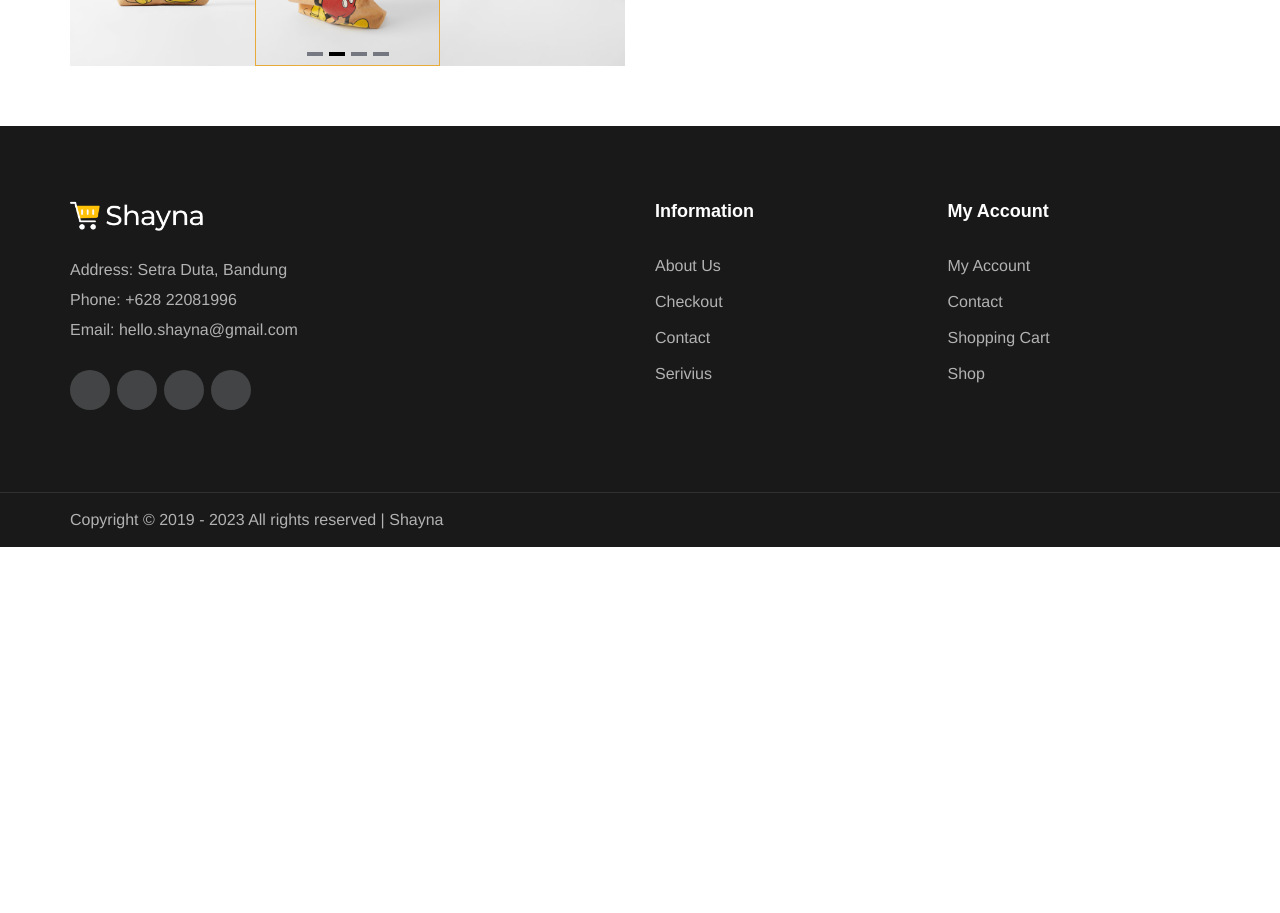
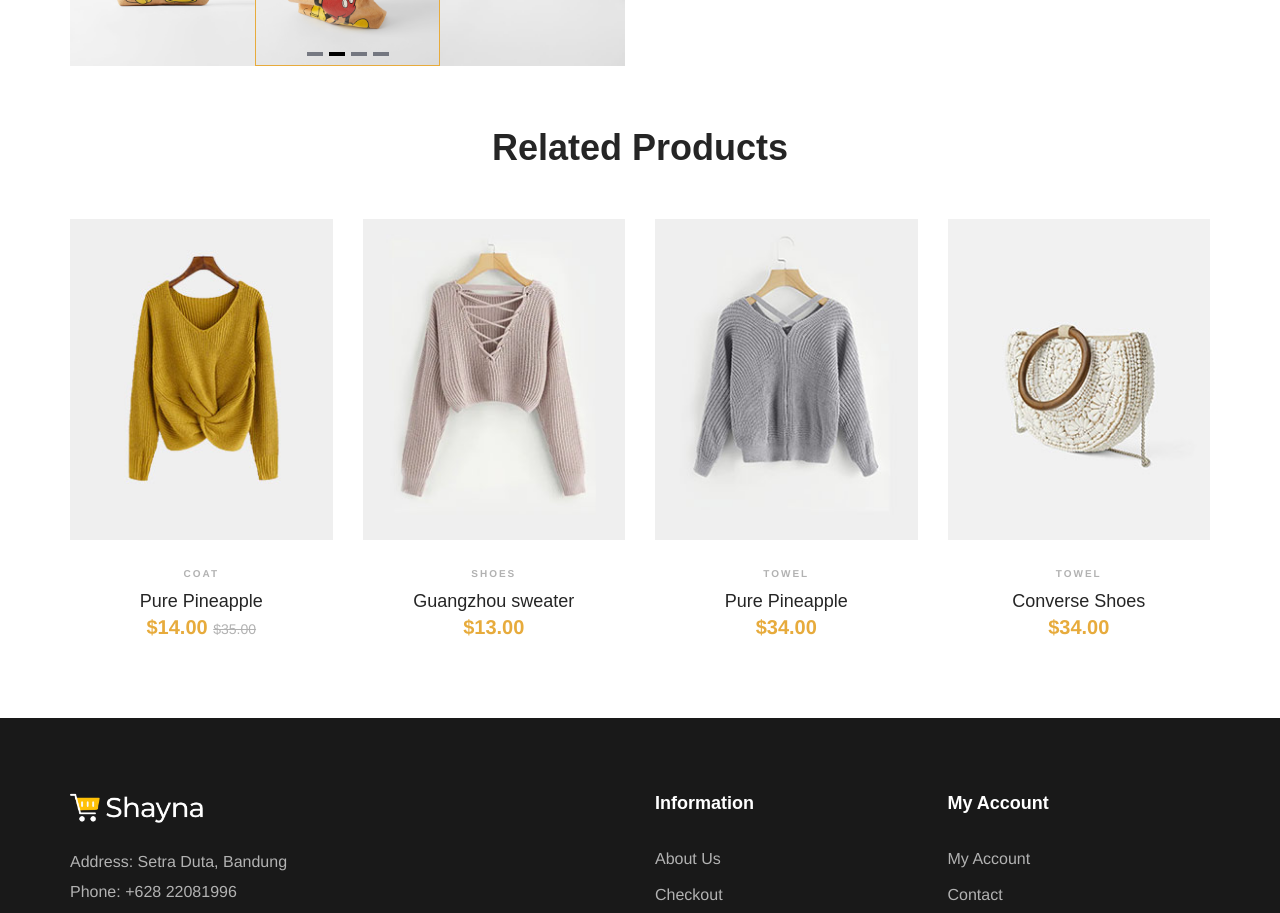
Before and after one commit to fairusatoir/web-store-fe, a Vue app: page /product in a window 1280 px wide. Shown: the part 1200-2113 px from the top of the page. Before the commit the page ends 1747 px from the top, so only its background shows below. Built offline with nearby package versions, Linux system fonts and the light colour scheme; some icons are missing; a web font is replaced by a local one.

Commit message:
add: product related component

```diff
--- a/src/components/ProductBanner.vue
+++ b/src/components/ProductBanner.vue
@@ -1,4 +1,5 @@
 <template>
+  <!-- product Section Begin -->
   <section class="women-banner spad">
     <div class="container-fluid">
       <div class="row">
@@ -24,14 +25,18 @@
                     <li class="w-icon active">
                       <a href="#"><i class="icon_bag_alt"></i></a>
                     </li>
-                    <li class="quick-view"><a href="#">+ Quick View</a></li>
+                    <li class="quick-view">
+                      <router-link to="/product"> + Quick View </router-link>
+                    </li>
                   </ul>
                 </div>
                 <div class="pi-text">
                   <div class="catagory-name">Shoes</div>
-                  <a href="#">
-                    <h5>Guangzhou sweater</h5>
-                  </a>
+                  <router-link to="/product">
+                    <a href="#">
+                      <h5>Guangzhou sweater</h5>
+                    </a>
+                  </router-link>
                   <div class="product-price">$13.00</div>
                 </div>
               </div>
@@ -46,6 +51,7 @@
       </div>
     </div>
   </section>
+  <!-- product Section End -->
 </template>
 
 <script>
--- /dev/null
+++ b/src/components/ProductRelated.vue
@@ -0,0 +1,116 @@
+<template>
+  <!-- Related Products Section End -->
+  <div class="related-products spad">
+    <div class="container">
+      <div class="row">
+        <div class="col-lg-12">
+          <div class="section-title">
+            <h2>Related Products</h2>
+          </div>
+        </div>
+      </div>
+      <div class="row">
+        <div class="col-lg-3 col-sm-6">
+          <div class="product-item">
+            <div class="pi-pic">
+              <img src="img/products/women-1.jpg" alt="" />
+              <ul>
+                <li class="w-icon active">
+                  <a href="#"><i class="icon_bag_alt"></i></a>
+                </li>
+                <li class="quick-view">
+                  <router-link to="/product"> + Quick View </router-link>
+                </li>
+              </ul>
+            </div>
+            <div class="pi-text">
+              <div class="catagory-name">Coat</div>
+              <a href="#">
+                <h5>Pure Pineapple</h5>
+              </a>
+              <div class="product-price">
+                $14.00
+                <span>$35.00</span>
+              </div>
+            </div>
+          </div>
+        </div>
+        <div class="col-lg-3 col-sm-6">
+          <div class="product-item">
+            <div class="pi-pic">
+              <img src="img/products/women-2.jpg" alt="" />
+              <ul>
+                <li class="w-icon active">
+                  <a href="#"><i class="icon_bag_alt"></i></a>
+                </li>
+                <li class="quick-view">
+                  <router-link to="/product"> + Quick View </router-link>
+                </li>
+              </ul>
+            </div>
+            <div class="pi-text">
+              <div class="catagory-name">Shoes</div>
+              <a href="#">
+                <h5>Guangzhou sweater</h5>
+              </a>
+              <div class="product-price">$13.00</div>
+            </div>
+          </div>
+        </div>
+        <div class="col-lg-3 col-sm-6">
+          <div class="product-item">
+            <div class="pi-pic">
+              <img src="img/products/women-3.jpg" alt="" />
+              <ul>
+                <li class="w-icon active">
+                  <a href="#"><i class="icon_bag_alt"></i></a>
+                </li>
+                <li class="quick-view">
+                  <router-link to="/product"> + Quick View </router-link>
+                </li>
+              </ul>
+            </div>
+            <div class="pi-text">
+              <div class="catagory-name">Towel</div>
+              <a href="#">
+                <h5>Pure Pineapple</h5>
+              </a>
+              <div class="product-price">$34.00</div>
+            </div>
+          </div>
+        </div>
+        <div class="col-lg-3 col-sm-6">
+          <div class="product-item">
+            <div class="pi-pic">
+              <img src="img/products/women-4.jpg" alt="" />
+              <ul>
+                <li class="w-icon active">
+                  <a href="#"><i class="icon_bag_alt"></i></a>
+                </li>
+                <li class="quick-view">
+                  <router-link to="/product"> + Quick View </router-link>
+                </li>
+              </ul>
+            </div>
+            <div class="pi-text">
+              <div class="catagory-name">Towel</div>
+              <a href="#">
+                <h5>Converse Shoes</h5>
+              </a>
+              <div class="product-price">$34.00</div>
+            </div>
+          </div>
+        </div>
+      </div>
+    </div>
+  </div>
+  <!-- Related Products Section End -->
+</template>
+
+<script>
+export default {
+  name: "ProductRelated",
+};
+</script>
+
+<style></style>
--- a/src/views/ProductView.vue
+++ b/src/views/ProductView.vue
@@ -7,14 +7,14 @@
         <div class="row">
           <div class="col-lg-12">
             <div class="breadcrumb-text product-more text-left">
-              <a href="./home.html"><i class="fa fa-home"></i> Home</a>
+              <router-link to="/"><i class="fa fa-home"></i> Home</router-link>
               <span>Detail</span>
             </div>
           </div>
         </div>
       </div>
     </div>
-    <!-- Breadcrumb Section Begin -->
+    <!-- Breadcrumb Section End -->
 
     <!-- Product Shop Section Begin -->
     <section class="product-shop spad page-details">
@@ -95,6 +95,9 @@
       </div>
     </section>
     <!-- Product Shop Section End -->
+
+    <ProductRelated />
+
     <Footer />
   </div>
 </template>
@@ -106,11 +109,13 @@ import { Carousel, Slide, Navigation, Pagination } from "vue3-carousel";
 
 import Header from "@/components/Header.vue";
 import Footer from "@/components/Footer.vue";
+import ProductRelated from "@/components/ProductRelated.vue";
 
 export default {
   name: "ProductView",
   components: {
     Header,
+    ProductRelated,
     Footer,
     Carousel,
     Slide,
```
